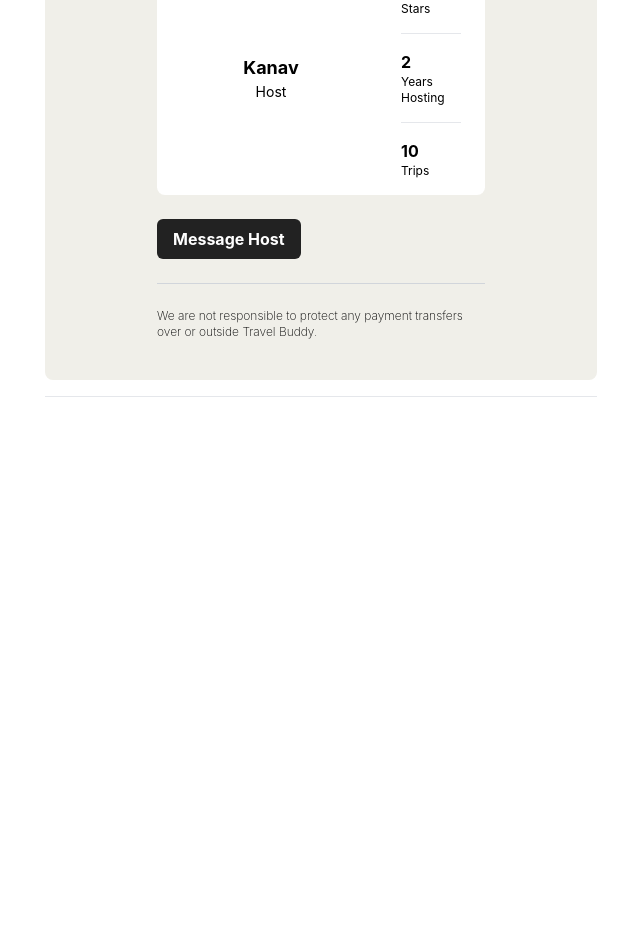
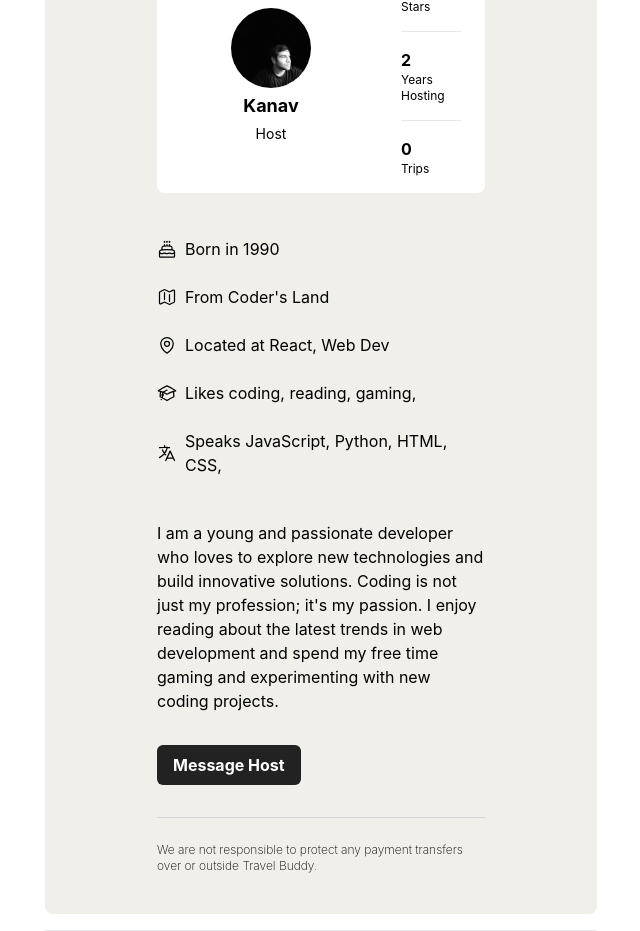
Before and after one commit to Kanav-Arora/tripzip, a React (Create React App) app in the folder frontend/: page /trips/1 in a window 1280 px wide. Shown: the part 575-1506 px from the top of the page, without its empty margins (115-755 px from the left). Before the commit the page ends 972 px from the top, so only its background shows below. Built offline with nearby package versions, Linux system fonts and the light colour scheme.

Commit message:
51-feat(front): User avatar added; UserDetails schema changed

```diff
--- a/frontend/src/assets/ext-icon.jsx
+++ b/frontend/src/assets/ext-icon.jsx
@@ -47,8 +47,6 @@ export const LocationPinMini = () => {
         <svg xmlns="http://www.w3.org/2000/svg" viewBox="0 0 20 20" fill="currentColor" className="w-5 h-5">
   <path fillRule="evenodd" d="M9.69 18.933l.003.001C9.89 19.02 10 19 10 19s.11.02.308-.066l.002-.001.006-.003.018-.008a5.741 5.741 0 00.281-.14c.186-.096.446-.24.757-.433.62-.384 1.445-.966 2.274-1.765C15.302 14.988 17 12.493 17 9A7 7 0 103 9c0 3.492 1.698 5.988 3.355 7.584a13.731 13.731 0 002.273 1.765 11.842 11.842 0 00.976.544l.062.029.018.008.006.003zM10 11.25a2.25 2.25 0 100-4.5 2.25 2.25 0 000 4.5z" clipRule="evenodd" />
 </svg>
-
-
     );
 };
 
@@ -118,3 +116,56 @@ export const StarMini = (props) => {
         </div>
     );
 }
+
+export const CakeIcon = (props) => {
+    return(
+        <div className={props.className}>
+            <svg xmlns="http://www.w3.org/2000/svg" fill="none" viewBox="0 0 24 24" strokeWidth={1.5} stroke="currentColor" className="w-5 h-5">
+            <path strokeLinecap="round" strokeLinejoin="round" d="M12 8.25v-1.5m0 1.5c-1.355 0-2.697.056-4.024.166C6.845 8.51 6 9.473 6 10.608v2.513m6-4.87c1.355 0 2.697.055 4.024.165C17.155 8.51 18 9.473 18 10.608v2.513m-3-4.87v-1.5m-6 1.5v-1.5m12 9.75l-1.5.75a3.354 3.354 0 01-3 0 3.354 3.354 0 00-3 0 3.354 3.354 0 01-3 0 3.354 3.354 0 00-3 0 3.354 3.354 0 01-3 0L3 16.5m15-3.38a48.474 48.474 0 00-6-.37c-2.032 0-4.034.125-6 .37m12 0c.39.049.777.102 1.163.16 1.07.16 1.837 1.094 1.837 2.175v5.17c0 .62-.504 1.124-1.125 1.124H4.125A1.125 1.125 0 013 20.625v-5.17c0-1.08.768-2.014 1.837-2.174A47.78 47.78 0 016 13.12M12.265 3.11a.375.375 0 11-.53 0L12 2.845l.265.265zm-3 0a.375.375 0 11-.53 0L9 2.845l.265.265zm6 0a.375.375 0 11-.53 0L15 2.845l.265.265z" />
+            </svg>
+        </div>
+    );
+}
+
+export const AcademicCapIcon = (props) => {
+    return(
+        <div className={props.className}>
+            <svg xmlns="http://www.w3.org/2000/svg" fill="none" viewBox="0 0 24 24" strokeWidth={1.5} stroke="currentColor" className="w-5 h-5">
+            <path strokeLinecap="round" strokeLinejoin="round" d="M4.26 10.147a60.436 60.436 0 00-.491 6.347A48.627 48.627 0 0112 20.904a48.627 48.627 0 018.232-4.41 60.46 60.46 0 00-.491-6.347m-15.482 0a50.57 50.57 0 00-2.658-.813A59.905 59.905 0 0112 3.493a59.902 59.902 0 0110.399 5.84c-.896.248-1.783.52-2.658.814m-15.482 0A50.697 50.697 0 0112 13.489a50.702 50.702 0 017.74-3.342M6.75 15a.75.75 0 100-1.5.75.75 0 000 1.5zm0 0v-3.675A55.378 55.378 0 0112 8.443m-7.007 11.55A5.981 5.981 0 006.75 15.75v-1.5" />
+            </svg>
+        </div>
+    );
+}
+
+export const LanguageIcon = (props) => {
+    return(
+        <div className={props.className}>
+            <svg xmlns="http://www.w3.org/2000/svg" fill="none" viewBox="0 0 24 24" strokeWidth={1.5} stroke="currentColor" className="w-5 h-5">
+            <path strokeLinecap="round" strokeLinejoin="round" d="M10.5 21l5.25-11.25L21 21m-9-3h7.5M3 5.621a48.474 48.474 0 016-.371m0 0c1.12 0 2.233.038 3.334.114M9 5.25V3m3.334 2.364C11.176 10.658 7.69 15.08 3 17.502m9.334-12.138c.896.061 1.785.147 2.666.257m-4.589 8.495a18.023 18.023 0 01-3.827-5.802" />
+            </svg>
+        </div>
+    );
+}
+
+
+export const MapIcon = (props) => {
+    return(
+        <div className={props.className}>
+            <svg xmlns="http://www.w3.org/2000/svg" fill="none" viewBox="0 0 24 24" strokeWidth={1.5} stroke="currentColor" className="w-5 h-5">
+            <path strokeLinecap="round" strokeLinejoin="round" d="M9 6.75V15m6-6v8.25m.503 3.498l4.875-2.437c.381-.19.622-.58.622-1.006V4.82c0-.836-.88-1.38-1.628-1.006l-3.869 1.934c-.317.159-.69.159-1.006 0L9.503 3.252a1.125 1.125 0 00-1.006 0L3.622 5.689C3.24 5.88 3 6.27 3 6.695V19.18c0 .836.88 1.38 1.628 1.006l3.869-1.934c.317-.159.69-.159 1.006 0l4.994 2.497c.317.158.69.158 1.006 0z" />
+            </svg>
+        </div>
+    );
+}
+
+
+export const MapPinIcon = (props) => {
+    return(
+        <div className={props.className}>
+            <svg xmlns="http://www.w3.org/2000/svg" fill="none" viewBox="0 0 24 24" strokeWidth={1.5} stroke="currentColor" className="w-5 h-5">
+            <path strokeLinecap="round" strokeLinejoin="round" d="M15 10.5a3 3 0 11-6 0 3 3 0 016 0z" />
+            <path strokeLinecap="round" strokeLinejoin="round" d="M19.5 10.5c0 7.142-7.5 11.25-7.5 11.25S4.5 17.642 4.5 10.5a7.5 7.5 0 1115 0z" />
+            </svg>
+        </div>
+    );
+}
--- /dev/null
+++ b/frontend/src/modules/ui/UserAvatar.js
@@ -0,0 +1,33 @@
+import React from 'react';
+import styled from 'styled-components';
+
+const AvatarContainer = styled.div`
+    width: ${(props) => `${props.size}rem`};
+    height: ${(props) => `${props.size}rem`};
+    background-color: ${(props) => props.backgroundColor || 'black'};
+    color: ${(props) => props.textColor || 'white'};
+    display: flex;
+    align-items: center;
+    justify-content: center;
+    border-radius: 50%;
+    overflow: hidden;
+`;
+
+const TextInitials = styled.span`
+    font-size: ${(props) => `${props.size / 2}rem`};
+    padding: 0.25em;
+`;
+
+export default function UserAvatar({ image, letter, size, backgroundColor, textColor }) {
+    return (
+        <AvatarContainer size={size} backgroundColor={backgroundColor} textColor={textColor}>
+            {image ? (
+                <img src={image} alt="User Avatar" style={{ width: '100%', height: '100%', objectFit: 'cover' }} />
+            ) : (
+                <TextInitials size={size}>
+                    {letter ? letter.slice(0, 2).toUpperCase() : ''}
+                </TextInitials>
+            )}
+        </AvatarContainer>
+    );
+}
--- a/frontend/src/pages/Trip/Trip.js
+++ b/frontend/src/pages/Trip/Trip.js
@@ -1,66 +1,111 @@
 /* eslint-disable react-hooks/exhaustive-deps */
-import React, { useEffect, useState } from 'react';
-import { useParams } from 'react-router-dom';
-import axios from 'axios';
+import React, { useEffect, useState } from "react";
+import { useParams } from "react-router-dom";
+import axios from "axios";
 
-import { backendOrigin } from '../../frontend.config';
-import TripHeader from './components/TripHeader';
-import TripBody from './components/TripBody/TripBody';
-
+import { backendOrigin } from "../../frontend.config";
+import TripHeader from "./components/TripHeader";
+import TripBody from "./components/TripBody/TripBody";
 
 export default function Trip() {
     const { tripID } = useParams();
     const instance = axios.create({
         withCredentials: true,
-        baseURL: backendOrigin
+        baseURL: backendOrigin,
     });
 
     const tripData = {
-        "_id": "6549b4914717a8e976d580dd",
-        "tripDetails": {
-            "_id": "6549b4914717a8e976d580db",
-            "startDate": "2023-11-07T03:52:49.720Z",
-            "endDate": "2023-11-07T03:52:49.720Z",
-            "description": "Desc",
-            "city": "Delhi",
-            "state": "Delhi",
-            "pincode": "Delhi",
-            "itinerary": "Something",
-            "created_at": "2023-11-07T03:52:49.743Z",
-            "updated_at": "2023-11-07T03:52:49.743Z",
-            "__v": 0
+        _id: "6549b4914717a8e976d580dd",
+        tripDetails: {
+            _id: "6549b4914717a8e976d580db",
+            startDate: "2023-11-07T03:52:49.720Z",
+            endDate: "2023-11-07T03:52:49.720Z",
+            description: "Desc",
+            city: "Delhi",
+            state: "Delhi",
+            pincode: "Delhi",
+            itinerary: "Something",
+            created_at: "2023-11-07T03:52:49.743Z",
+            updated_at: "2023-11-07T03:52:49.743Z",
+            __v: 0,
         },
-        "createdBy": "6549b47b4717a8e976d580d9",
-        "tripsInterested": [],
-        "views": 31,
-        "status": "active",
-        "created_at": "2023-11-07T03:52:49.800Z",
-        "updated_at": "2023-11-07T03:52:49.800Z",
-        "__v": 0
+        createdBy: "6549b47b4717a8e976d580d9",
+        tripsInterested: [],
+        views: 31,
+        status: "active",
+        created_at: "2023-11-07T03:52:49.800Z",
+        updated_at: "2023-11-07T03:52:49.800Z",
+        __v: 0,
     };
 
+    const userData = {
+        "_id": "6549b47a4717a8e976d580d7",
+        "tripsCreated": [],
+        "tripsInterested": [],
+        "status": "active",
+        "updatedAt": "2023-11-18T08:09:27.460Z",
+        "__v": 0,
+        "address": "Old school road, Javascript Nagar",
+        "age": 10,
+        "city": "MongoDB",
+        "country": "Web Dev",
+        "gender": "male",
+        "pincode": 151009,
+        "state": "React",
+        "about_yourself": "I am a young and passionate developer who loves to explore new technologies and build innovative solutions. Coding is not just my profession; it's my passion. I enjoy reading about the latest trends in web development and spend my free time gaming and experimenting with new coding projects.",
+        "birth_place": "Coder's Land",
+        "hobbies": [
+            "coding",
+            "reading",
+            "gaming"
+        ],
+        "language_speak": [
+            "JavaScript",
+            "Python",
+            "HTML",
+            "CSS"
+        ],
+        "stars": 5,
+        "year_of_birth": 1990
+    };
 
     // const [tripData, setTripData] = useState(null);
+    // const [userData, setUserData] = useState(null);
 
     // useEffect(() => {
     //     const fetchTripData = async () => {
     //         try {
     //             const response = await instance.get(`/trips/${tripID}`);
     //             setTripData(response.data.data);
-    //             console.log(response.data.data);
     //         } catch (error) {
     //             console.error('Error fetching trip data:', error);
     //         }
     //     };
+
+    // const fetchUserData = async () => {
+    //     try {
+    //         const response = await instance.get(
+    //             `/account/${tripData.createdBy}`
+    //         );
+    //         setUserData(response.data.data);
+    //     } catch (error) {
+    //         console.error("Error fetching user data:", error);
+    //     }
+    // };
 
     // fetchTripData();
 
     // }, [tripID]);
 
     return (
-        <div className='mx-40'>
-            <TripHeader title="Title" city={tripData.tripDetails.city} state={tripData.tripDetails.state} views={tripData.views} />
-            <TripBody tripData={tripData} />
+        <div className="mx-40">
+            <TripHeader
+                title="Title"
+                city={tripData.tripDetails.city}
+                state={tripData.tripDetails.state}
+                views={tripData.views}
+            />
+            <TripBody tripData={tripData} userData={userData} />
         </div>
-    )
+    );
 }
--- a/frontend/src/pages/Trip/components/TripBody/AboutHost.js
+++ b/frontend/src/pages/Trip/components/TripBody/AboutHost.js
@@ -1,11 +1,13 @@
 import React from "react";
-import { StarMini } from "../../../../assets/ext-icon";
+import { StarMini, CakeIcon, MapIcon, LanguageIcon, AcademicCapIcon, MapPinIcon } from "../../../../assets/ext-icon";
+import UserAvatar from '../../../../modules/ui/UserAvatar'
 
 const UserCard = ({ name, stars, yearsHosting, numberOfTrips, image }) => {
     return (
         <div className="h-fit bg-white rounded-lg px-6 py-4 flex flex-row gap-10">
             <div className="basis-3/4">
-                <div className="h-full flex flex-col justify-center items-center">
+                <div className="h-full flex flex-col justify-center items-center gap-y-1">
+                    <UserAvatar image='/images/src/kanav.webp' letter='KA' size={5} />
                     <div className="text-lg font-bold">{name}</div>
                     <div className="text-sm">Host</div>
                 </div>
@@ -30,19 +32,45 @@ const UserCard = ({ name, stars, yearsHosting, numberOfTrips, image }) => {
     );
 };
 
-export default function AboutHost() {
+const AboutItem = ({ Icon, Text }) => {
+    return (<div className="flex flex-row gap-2 items-center my-3">
+        <Icon />
+        {Text}
+    </div>);
+}
+
+export default function AboutHost({ userData }) {
+    let location = `${userData.state}, ${userData.country}`;
+    let hobbies = 'Likes';
+    userData.hobbies.forEach((hobby) => {
+        hobbies += ` ${hobby},`;
+    });
+    let languages = 'Speaks';
+    userData.language_speak.forEach((language) => {
+        languages += ` ${language},`;
+    });
     return (
         <div className="flex flex-col gap-8">
             <div className="text-xl font-bold">Meet your host</div>
             <div className="flex flex-col justify-center">
-                <div className="w-full bg-[#f0efe9] rounded-lg px-28 py-10 text-black flex flex-col">
+                <div className="w-full bg-[#f0efe9] gap-8 rounded-lg px-28 py-10 text-black flex flex-col">
                     <UserCard
                         name="Kanav"
-                        stars={4.6}
+                        stars={userData.stars}
                         yearsHosting={2}
-                        numberOfTrips={10}
+                        numberOfTrips={userData.tripsCreated.length}
                     />
-                    <button className="w-fit rounded-md bg-matteBlack text-white font-bold my-6 py-2 px-4">
+                    <div className="flex flex-col justify-items-start">
+                        <AboutItem Icon={CakeIcon} Text={`Born in ${userData.year_of_birth}`} />
+                        <AboutItem Icon={MapIcon} Text={`From ${userData.birth_place}`} />
+                        <AboutItem Icon={MapPinIcon} Text={`Located at ${location}`} />
+                        <AboutItem Icon={AcademicCapIcon} Text={hobbies} />
+                        <AboutItem Icon={LanguageIcon} Text={languages} />
+                    </div>
+                    <div>
+                        {userData.about_yourself}
+                    </div>
+                    <button className="w-fit rounded-md bg-matteBlack text-white font-bold py-2 px-4">
                         Message Host
                     </button>
                     <div className="text-xs font-extralight pt-6 border-t border-gray-300">
--- a/frontend/src/pages/Trip/components/TripBody/TripBody.js
+++ b/frontend/src/pages/Trip/components/TripBody/TripBody.js
@@ -3,6 +3,8 @@ import AboutTrip from "./AboutTrip";
 import SectionContainer from "../../styles/SectionContainer";
 import RequestCard from "./RequestCard";
 import AboutHost from "./AboutHost";
+
+import UserAvatar from "../../../../modules/ui/UserAvatar";
 
 function formatDate(inputDate) {
     const date = new Date(inputDate);
@@ -28,7 +30,7 @@ function formatDate(inputDate) {
     return `${day} ${month}, ${year}`;
 }
 
-export default function TripBody({ tripData }) {
+export default function TripBody({ tripData, userData }) {
     const startDate = formatDate(tripData.tripDetails.startDate);
     const endDate = formatDate(tripData.tripDetails.endDate);
     const desc = `Lorem ipsum dolor sit amet, consectetur adipiscing elit. Sed ut perspiciatis unde omnis iste natus error sit voluptatem accusantium doloremque laudantium, totam rem aperiam, eaque ipsa quae ab illo inventore veritatis et quasi architecto beatae vitae dicta sunt explicabo. Nemo enim ipsam voluptatem quia voluptas sit aspernatur aut odit aut fugit, sed quia consequuntur magni dolores eos qui ratione voluptatem sequi nesciunt. Neque porro quisquam est, qui dolorem ipsum quia dolor sit amet, consectetur, adipisci velit, sed quia non numquam eius modi tempora incidunt ut labore et dolore magnam aliquam quaerat voluptatem. Ut enim ad minima veniam, quis nostrum exercitationem ullam corporis suscipit laboriosam, nisi ut aliquid ex ea commodi consequatur? Quis autem vel eum iure reprehenderit qui in ea voluptate velit esse quam nihil molestiae consequatur, vel illum qui dolorem eum fugiat quo voluptas nulla pariatur?
@@ -52,14 +54,14 @@ export default function TripBody({ tripData }) {
                             <div className="font-semibold">{startDate}</div> to{" "}
                             <div className="font-semibold">{endDate}</div>
                         </div>
-                        <div className="border px-1 rounded-full">A</div>
+                        <UserAvatar image='/images/src/kanav.webp' letter='KA' size={1.5} />
                     </div>
                 </SectionContainer>
                 <SectionContainer border={true}>
                     <AboutTrip description={desc} />
                 </SectionContainer>
                 <SectionContainer border={true}>
-                    <AboutHost />
+                    <AboutHost userData={userData} />
                 </SectionContainer>
             </div>
             <div className="w-2/5">
```
Also changed, not shown: 2 other files (tests, documents, lock files or other folders).
